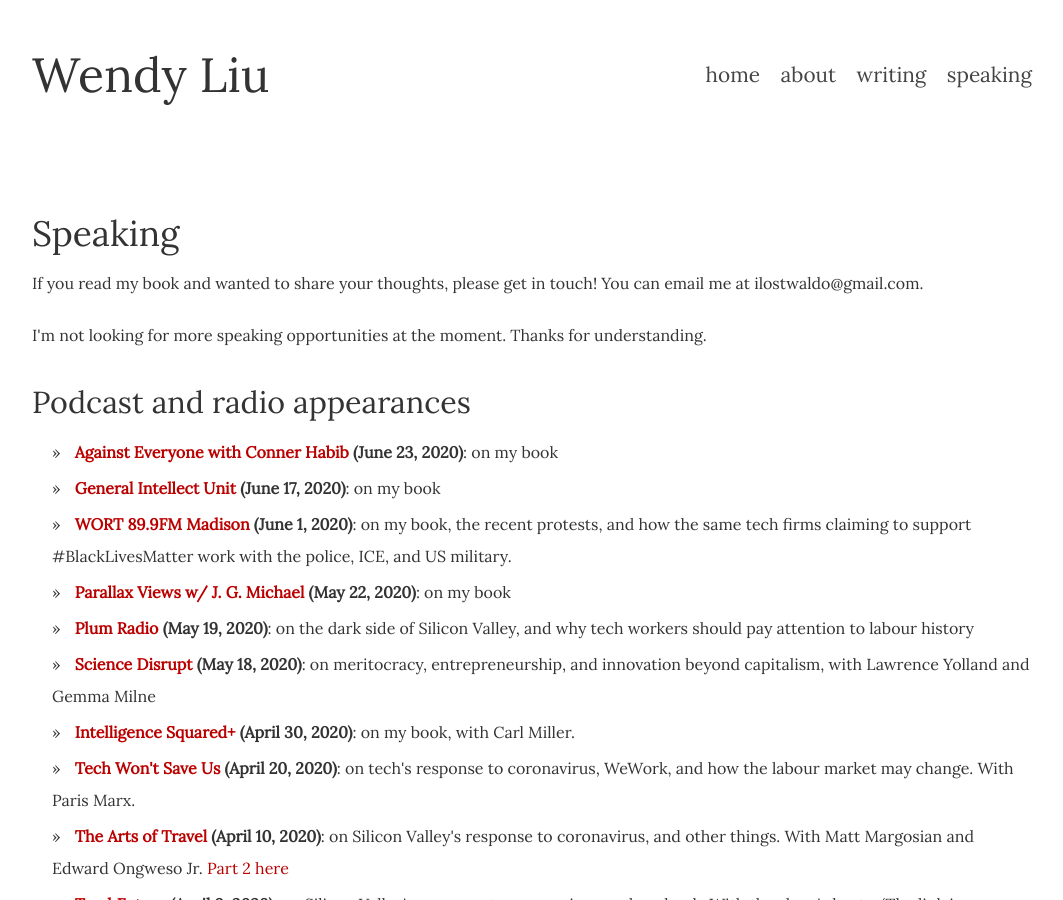
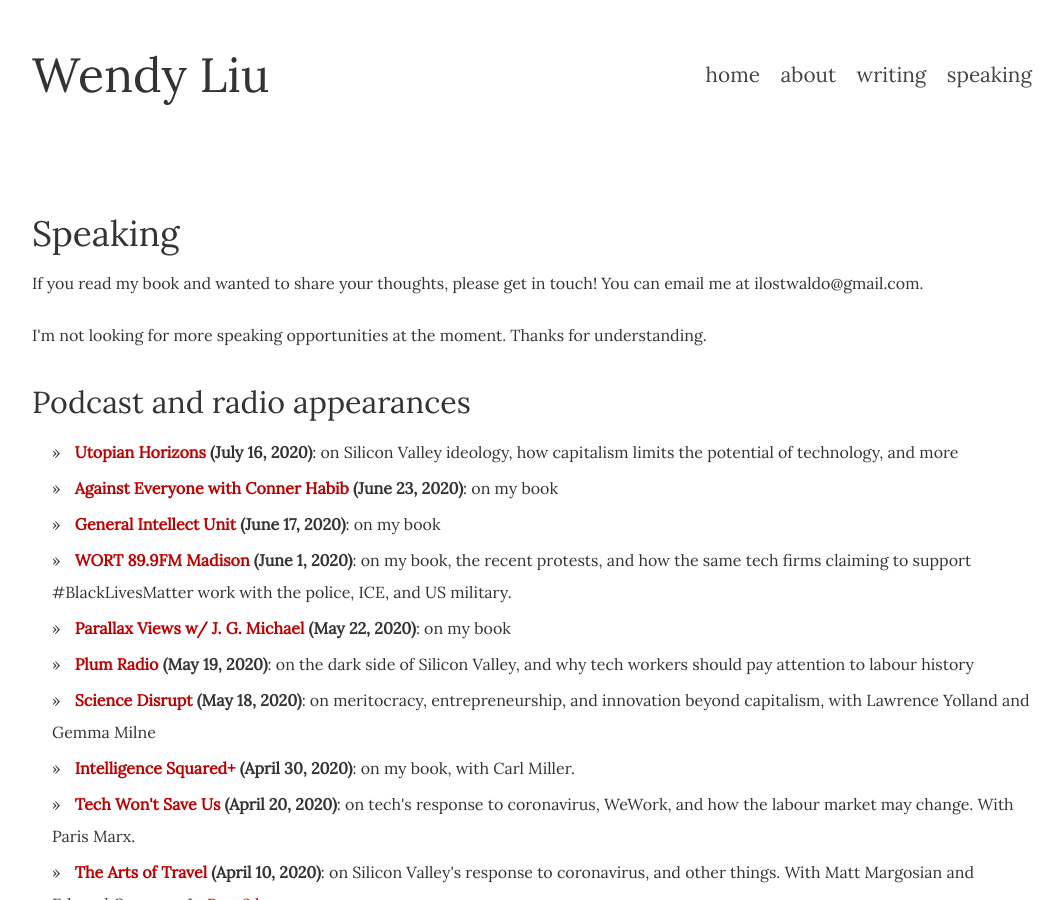
Before and after one commit to dellsystem/dellsystem.github.io, a Jekyll site: the page built from speaking/index.html, in a window 1280 px wide and 900 px high. Shown: the whole window, without its empty margins (108-1171 px from the left). Built offline with Jekyll 4.4.1, drawn with Linux system fonts in a browser that asks for light colours.

Commit message:
Add latest podcast episode

```diff
--- a/_includes/podcasts.html
+++ b/_includes/podcasts.html
@@ -1,4 +1,5 @@
 <ul>
+    <li><strong><a href="https://soundcloud.com/user-494053335/abolish-silicon-valley-w-wendy-liu">Utopian Horizons</a> (July 16, 2020)</strong>: on Silicon Valley ideology, how capitalism limits the potential of technology, and more</li>
     <li><strong><a href="https://soundcloud.com/user-940109391/aewch-114-wendy-liu-or-against">Against Everyone with Conner Habib</a> (June 23, 2020)</strong>: on my book</li>
     <li><strong><a href="http://generalintellectunit.net/e/058-abolish-silicon-valley-with-wendy-liu/">General Intellect Unit</a> (June 17, 2020)</strong>: on my book</li>
     <li><strong><a href="https://soundcloud.com/wort-fm/big-tech-and-the-future-of-capitalism">WORT 89.9FM Madison</a> (June 1, 2020)</strong>: on my book, the recent protests, and how the same tech firms claiming to support #BlackLivesMatter work with the police, ICE, and US military.</li>
```
